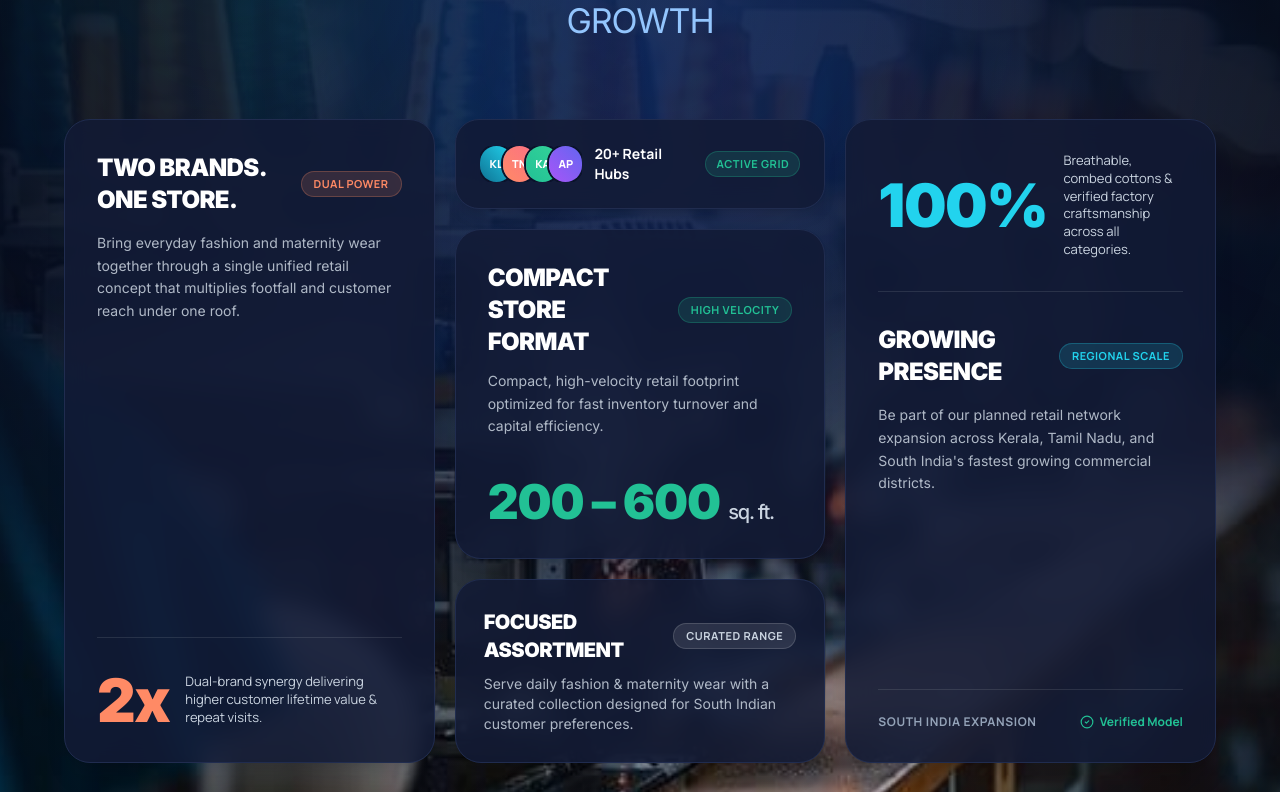
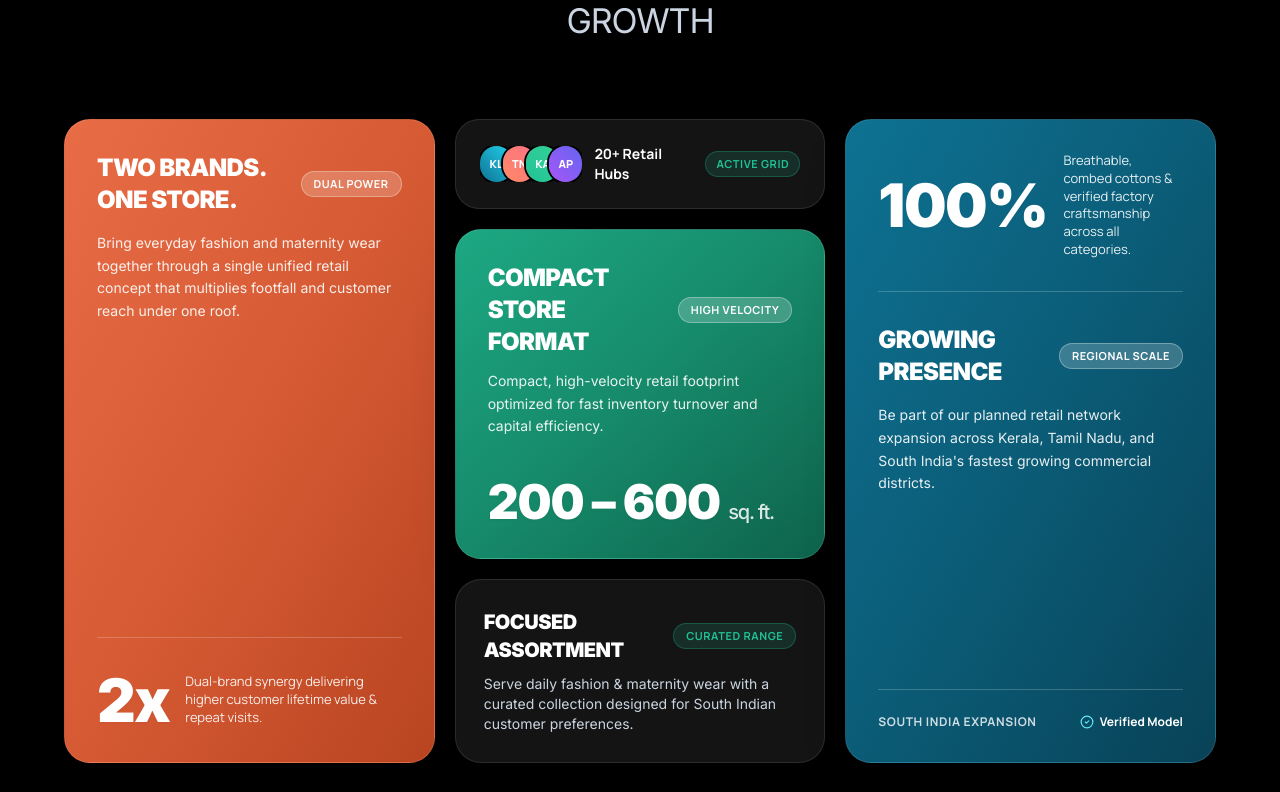
Before and after one commit to george-nithin/cluster-website, a Next.js app: page /our-franchise in a window 1280 px wide. Shown: the part 3488-4280 px from the top of the page. Built offline with nearby package versions, Linux system fonts and the light colour scheme.

Commit message:
style(franchise): remove background image, set section bg to black, and style bento cards in brand colors (Coral, Teal, and Blue)

```diff
--- a/src/app/our-franchise/page.tsx
+++ b/src/app/our-franchise/page.tsx
@@ -340,38 +340,19 @@ export default function OurFranchisePage() {
       {/* ─────────────────────────────────────────────────────────────
           4. WHY EXPLORE A CREW-D FRANCHISE? (STAGGERED BENTO GRID - MAX WIDTH + BG IMAGE)
       ───────────────────────────────────────────────────────────── */}
-      <section id="why-crew-d" className="py-20 sm:py-28 md:py-32 text-white relative overflow-hidden border-b border-white/10 w-full">
-        {/* Background Image from public folder with Gradient Dark Colors Overlay */}
-        <div className="absolute inset-0 z-0">
-          <Image
-            src="/counterbg.jpg"
-            alt="Crew-D Franchise Operations Background"
-            fill
-            sizes="100vw"
-            className="object-cover object-center"
-          />
-          {/* Multi-layered dark gradient overlay */}
-          <div className="absolute inset-0 bg-gradient-to-b from-[#060D1E]/95 via-[#0B132B]/90 to-[#040814]/98" />
-          <div className="absolute inset-0 bg-[radial-gradient(ellipse_at_top,_var(--tw-gradient-stops))] from-blue-600/20 via-transparent to-black/50" />
-        </div>
-
-        {/* Ambient background glows */}
-        <div className="absolute top-1/4 left-1/2 -translate-x-1/2 -translate-y-1/2 w-[750px] h-[500px] bg-blue-600/15 rounded-full blur-[140px] pointer-events-none z-0" />
-        <div className="absolute bottom-10 right-10 w-96 h-96 bg-cluster-coral/10 rounded-full blur-[130px] pointer-events-none z-0" />
-        <div className="absolute top-10 left-10 w-96 h-96 bg-cluster-teal/10 rounded-full blur-[130px] pointer-events-none z-0" />
-
+      <section id="why-crew-d" className="py-20 sm:py-28 md:py-32 text-white relative overflow-hidden bg-black w-full border-b border-white/10">
         <div className="w-full max-w-[1920px] mx-auto px-4 sm:px-6 md:px-8 lg:px-12 xl:px-16 2xl:px-20 relative z-10">
           {/* Header centered matching reference */}
           <div className="text-center max-w-3xl mx-auto mb-14 sm:mb-20">
             <div className="flex items-center justify-center gap-3 mb-5">
-              <span className="w-8 h-0.5 bg-blue-400 rounded-full" />
-              <span className="text-[11px] font-bold tracking-[0.25em] text-blue-300 uppercase font-manrope">
+              <span className="w-8 h-0.5 bg-cluster-teal rounded-full" />
+              <span className="text-[11px] font-bold tracking-[0.25em] text-cluster-teal uppercase font-manrope">
                 Franchise Advantage
               </span>
             </div>
             <h2 className="text-3xl sm:text-4xl lg:text-[46px] font-black text-white tracking-tight leading-[1.12] font-sans">
               Why Explore a Crew-D Franchise?<br />
-              <span className="text-blue-300 font-normal text-2xl sm:text-3xl lg:text-[34px] block mt-2">
+              <span className="text-slate-300 font-normal text-2xl sm:text-3xl lg:text-[34px] block mt-2">
                 Turning dual-brand synergy into retail growth
               </span>
             </h2>
@@ -380,54 +361,54 @@ export default function OurFranchisePage() {
           {/* Staggered Bento Grid matching reference layout - Max Width */}
           <div className="grid grid-cols-1 lg:grid-cols-3 gap-5 items-stretch w-full">
 
-              {/* ─── COLUMN 1: Tall Card (Left) ─── */}
+              {/* ─── COLUMN 1: Cluster Coral Card (Left) ─── */}
               <div className="flex flex-col">
-                <div className="rounded-[26px] bg-[#121B35]/85 hover:bg-[#152040]/90 border border-[#202C4F] hover:border-white/20 p-7 sm:p-8 flex flex-col justify-between h-full backdrop-blur-md transition-all duration-300 shadow-xl group">
+                <div className="rounded-[26px] bg-gradient-to-br from-[#E86D46] via-[#D65B34] to-[#B84420] p-7 sm:p-8 flex flex-col justify-between h-full transition-all duration-300 shadow-2xl group border border-white/10 hover:border-white/25">
                   <div>
                     <div className="flex items-center justify-between gap-3 mb-4">
                       <h3 className="text-xl sm:text-2xl font-black text-white tracking-tight font-sans">
                         Two Brands. One Store.
                       </h3>
-                      <span className="text-[11px] font-bold uppercase tracking-wider text-cluster-coral font-manrope bg-cluster-coral/15 px-3 py-1 rounded-full border border-cluster-coral/25 shrink-0">
+                      <span className="text-[11px] font-bold uppercase tracking-wider text-white font-manrope bg-white/20 backdrop-blur-xs px-3 py-1 rounded-full border border-white/30 shrink-0">
                         Dual Power
                       </span>
                     </div>
 
-                    <p className="text-sm text-slate-300/85 leading-relaxed font-normal">
+                    <p className="text-sm text-white/90 leading-relaxed font-normal">
                       Bring everyday fashion and maternity wear together through a single unified retail concept that multiplies footfall and customer reach under one roof.
                     </p>
                   </div>
 
                   {/* Big Number at Bottom Left with Small Text Next to It */}
-                  <div className="flex items-center gap-4 pt-8 mt-8 border-t border-white/10">
-                    <div className="text-5xl sm:text-6xl font-black text-cluster-coral font-sans tracking-tight shrink-0">
+                  <div className="flex items-center gap-4 pt-8 mt-8 border-t border-white/20">
+                    <div className="text-5xl sm:text-6xl font-black text-white font-sans tracking-tight shrink-0 drop-shadow-sm">
                       2x
                     </div>
-                    <p className="text-xs sm:text-[13px] text-slate-300 leading-snug font-manrope">
+                    <p className="text-xs sm:text-[13px] text-white/90 leading-snug font-manrope">
                       Dual-brand synergy delivering higher customer lifetime value &amp; repeat visits.
                     </p>
                   </div>
                 </div>
               </div>
 
-              {/* ─── COLUMN 2: Staggered Center Stack (3 Cards) ─── */}
+              {/* ─── COLUMN 2: Cluster Teal Family Cards (Center) ─── */}
               <div className="flex flex-col gap-5">
 
                 {/* Card 2A: Top Small Banner with Region Badges */}
-                <div className="rounded-[24px] bg-[#121B35]/85 hover:bg-[#152040]/90 border border-[#202C4F] hover:border-white/20 p-5 sm:p-6 backdrop-blur-md transition-all duration-300 shadow-lg flex items-center justify-between gap-4">
+                <div className="rounded-[24px] bg-[#141414] border border-white/10 hover:border-cluster-teal/40 p-5 sm:p-6 transition-all duration-300 shadow-lg flex items-center justify-between gap-4">
                   <div className="flex items-center gap-3">
                     {/* Overlapping Regional Node Badges */}
                     <div className="flex -space-x-2.5 overflow-hidden">
-                      <div className="inline-block h-9 w-9 rounded-full ring-2 ring-[#0B132B] bg-gradient-to-tr from-cluster-blue to-cyan-400 text-white text-[11px] font-black flex items-center justify-center font-manrope shadow-xs">
+                      <div className="inline-block h-9 w-9 rounded-full ring-2 ring-black bg-gradient-to-tr from-cluster-blue to-cyan-400 text-white text-[11px] font-black flex items-center justify-center font-manrope shadow-xs">
                         KL
                       </div>
-                      <div className="inline-block h-9 w-9 rounded-full ring-2 ring-[#0B132B] bg-gradient-to-tr from-cluster-coral to-rose-400 text-white text-[11px] font-black flex items-center justify-center font-manrope shadow-xs">
+                      <div className="inline-block h-9 w-9 rounded-full ring-2 ring-black bg-gradient-to-tr from-cluster-coral to-rose-400 text-white text-[11px] font-black flex items-center justify-center font-manrope shadow-xs">
                         TN
                       </div>
-                      <div className="inline-block h-9 w-9 rounded-full ring-2 ring-[#0B132B] bg-gradient-to-tr from-cluster-teal to-emerald-400 text-white text-[11px] font-black flex items-center justify-center font-manrope shadow-xs">
+                      <div className="inline-block h-9 w-9 rounded-full ring-2 ring-black bg-gradient-to-tr from-cluster-teal to-emerald-400 text-white text-[11px] font-black flex items-center justify-center font-manrope shadow-xs">
                         KA
                       </div>
-                      <div className="inline-block h-9 w-9 rounded-full ring-2 ring-[#0B132B] bg-gradient-to-tr from-purple-500 to-indigo-500 text-white text-[11px] font-black flex items-center justify-center font-manrope shadow-xs">
+                      <div className="inline-block h-9 w-9 rounded-full ring-2 ring-black bg-gradient-to-tr from-purple-500 to-indigo-500 text-white text-[11px] font-black flex items-center justify-center font-manrope shadow-xs">
                         AP
                       </div>
                     </div>
@@ -435,62 +416,62 @@ export default function OurFranchisePage() {
                       20+ Retail Hubs
                     </span>
                   </div>
-                  <span className="text-[11px] font-bold uppercase tracking-wider text-cluster-teal font-manrope bg-cluster-teal/15 px-2.5 py-1 rounded-full border border-cluster-teal/25 shrink-0">
+                  <span className="text-[11px] font-bold uppercase tracking-wider text-cluster-teal font-manrope bg-cluster-teal/15 px-2.5 py-1 rounded-full border border-cluster-teal/30 shrink-0">
                     Active Grid
                   </span>
                 </div>
 
-                {/* Card 2B: Middle Card with Big Number (200 - 600 sq. ft.) */}
-                <div className="rounded-[26px] bg-[#121B35]/85 hover:bg-[#152040]/90 border border-[#202C4F] hover:border-white/20 p-7 sm:p-8 flex flex-col justify-between flex-1 backdrop-blur-md transition-all duration-300 shadow-xl group">
+                {/* Card 2B: Middle Teal Card with Big Number (200 - 600 sq. ft.) */}
+                <div className="rounded-[26px] bg-gradient-to-br from-[#1DA883] via-[#168A6A] to-[#0E634C] p-7 sm:p-8 flex flex-col justify-between flex-1 transition-all duration-300 shadow-2xl group border border-white/10 hover:border-white/25">
                   <div>
                     <div className="flex items-center justify-between gap-3 mb-3">
                       <h3 className="text-xl sm:text-2xl font-black text-white tracking-tight font-sans">
                         Compact Store Format
                       </h3>
-                      <span className="text-[11px] font-bold uppercase tracking-wider text-cluster-teal font-manrope bg-cluster-teal/15 px-3 py-1 rounded-full border border-cluster-teal/25 shrink-0">
+                      <span className="text-[11px] font-bold uppercase tracking-wider text-white font-manrope bg-white/20 backdrop-blur-xs px-3 py-1 rounded-full border border-white/30 shrink-0">
                         High Velocity
                       </span>
                     </div>
 
-                    <p className="text-sm text-slate-300/85 leading-relaxed font-normal">
+                    <p className="text-sm text-white/90 leading-relaxed font-normal">
                       Compact, high-velocity retail footprint optimized for fast inventory turnover and capital efficiency.
                     </p>
                   </div>
 
                   {/* Big Number Specification */}
                   <div className="pt-6 mt-4">
-                    <div className="text-4xl sm:text-5xl font-black text-cluster-teal font-sans tracking-tight">
-                      200 – 600 <span className="text-lg sm:text-xl font-medium text-slate-300">sq. ft.</span>
+                    <div className="text-4xl sm:text-5xl font-black text-white font-sans tracking-tight drop-shadow-sm">
+                      200 – 600 <span className="text-lg sm:text-xl font-medium text-white/85">sq. ft.</span>
                     </div>
                   </div>
                 </div>
 
                 {/* Card 2C: Bottom Card (Tailored Range) */}
-                <div className="rounded-[26px] bg-[#121B35]/85 hover:bg-[#152040]/90 border border-[#202C4F] hover:border-white/20 p-6 sm:p-7 backdrop-blur-md transition-all duration-300 shadow-xl">
+                <div className="rounded-[26px] bg-[#141414] border border-white/10 hover:border-cluster-teal/40 p-6 sm:p-7 transition-all duration-300 shadow-lg">
                   <div className="flex items-center justify-between gap-3 mb-2.5">
                     <h3 className="text-lg sm:text-xl font-black text-white tracking-tight font-sans">
                       Focused Assortment
                     </h3>
-                    <span className="text-[11px] font-bold uppercase tracking-wider text-slate-300 font-manrope bg-white/10 px-3 py-1 rounded-full border border-white/15 shrink-0">
+                    <span className="text-[11px] font-bold uppercase tracking-wider text-cluster-teal font-manrope bg-cluster-teal/15 px-3 py-1 rounded-full border border-cluster-teal/30 shrink-0">
                       Curated Range
                     </span>
                   </div>
-                  <p className="text-xs sm:text-sm text-slate-300/85 leading-relaxed font-normal">
+                  <p className="text-xs sm:text-sm text-slate-300 leading-relaxed font-normal">
                     Serve daily fashion &amp; maternity wear with a curated collection designed for South Indian customer preferences.
                   </p>
                 </div>
               </div>
 
-              {/* ─── COLUMN 3: Tall Card (Right) ─── */}
+              {/* ─── COLUMN 3: Cluster Blue Card (Right) ─── */}
               <div className="flex flex-col">
-                <div className="rounded-[26px] bg-[#121B35]/85 hover:bg-[#152040]/90 border border-[#202C4F] hover:border-white/20 p-7 sm:p-8 flex flex-col justify-between h-full backdrop-blur-md transition-all duration-300 shadow-xl group">
+                <div className="rounded-[26px] bg-gradient-to-br from-[#0E7293] via-[#0B5C77] to-[#084257] p-7 sm:p-8 flex flex-col justify-between h-full transition-all duration-300 shadow-2xl group border border-white/10 hover:border-white/25">
                   {/* Big Number at Top Right with Small Text Next to It */}
                   <div>
-                    <div className="flex items-center gap-4 pb-8 mb-8 border-b border-white/10">
-                      <div className="text-5xl sm:text-6xl font-black text-cyan-400 font-sans tracking-tight shrink-0">
+                    <div className="flex items-center gap-4 pb-8 mb-8 border-b border-white/20">
+                      <div className="text-5xl sm:text-6xl font-black text-white font-sans tracking-tight shrink-0 drop-shadow-sm">
                         100%
                       </div>
-                      <p className="text-xs sm:text-[13px] text-slate-300 leading-snug font-manrope">
+                      <p className="text-xs sm:text-[13px] text-white/90 leading-snug font-manrope">
                         Breathable, combed cottons &amp; verified factory craftsmanship across all categories.
                       </p>
                     </div>
@@ -499,20 +480,20 @@ export default function OurFranchisePage() {
                       <h3 className="text-xl sm:text-2xl font-black text-white tracking-tight font-sans">
                         Growing Presence
                       </h3>
-                      <span className="text-[11px] font-bold uppercase tracking-wider text-cyan-400 font-manrope bg-cyan-400/15 px-3 py-1 rounded-full border border-cyan-400/25 shrink-0">
+                      <span className="text-[11px] font-bold uppercase tracking-wider text-white font-manrope bg-white/20 backdrop-blur-xs px-3 py-1 rounded-full border border-white/30 shrink-0">
                         Regional Scale
                       </span>
                     </div>
 
-                    <p className="text-sm text-slate-300/85 leading-relaxed font-normal">
+                    <p className="text-sm text-white/90 leading-relaxed font-normal">
                       Be part of our planned retail network expansion across Kerala, Tamil Nadu, and South India&apos;s fastest growing commercial districts.
                     </p>
                   </div>
 
-                  <div className="pt-6 mt-6 border-t border-white/10 flex items-center justify-between text-xs font-bold font-manrope text-slate-400">
+                  <div className="pt-6 mt-6 border-t border-white/20 flex items-center justify-between text-xs font-bold font-manrope text-white/80">
                     <span className="uppercase tracking-wider">South India Expansion</span>
-                    <span className="text-cluster-teal flex items-center gap-1.5">
-                      <CheckCircle2 className="w-3.5 h-3.5" />
+                    <span className="text-white flex items-center gap-1.5 font-bold">
+                      <CheckCircle2 className="w-3.5 h-3.5 text-cyan-300" />
                       Verified Model
                     </span>
                   </div>
```
